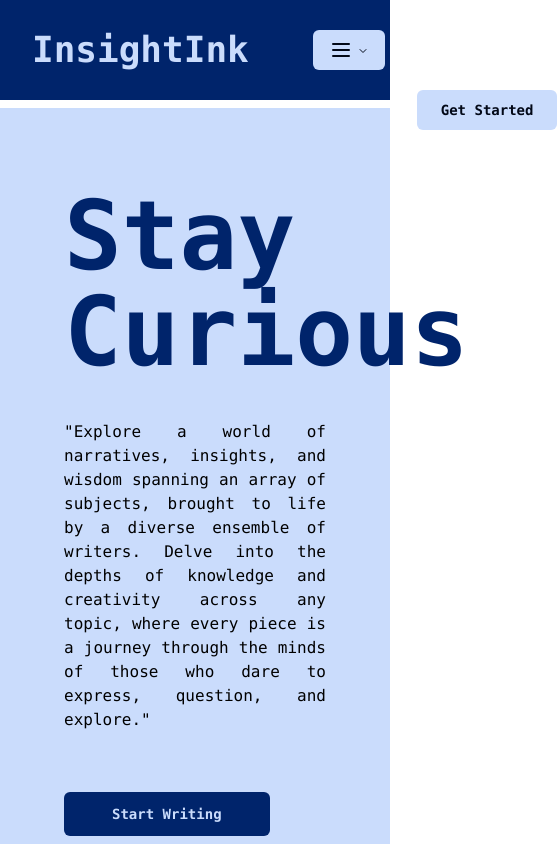
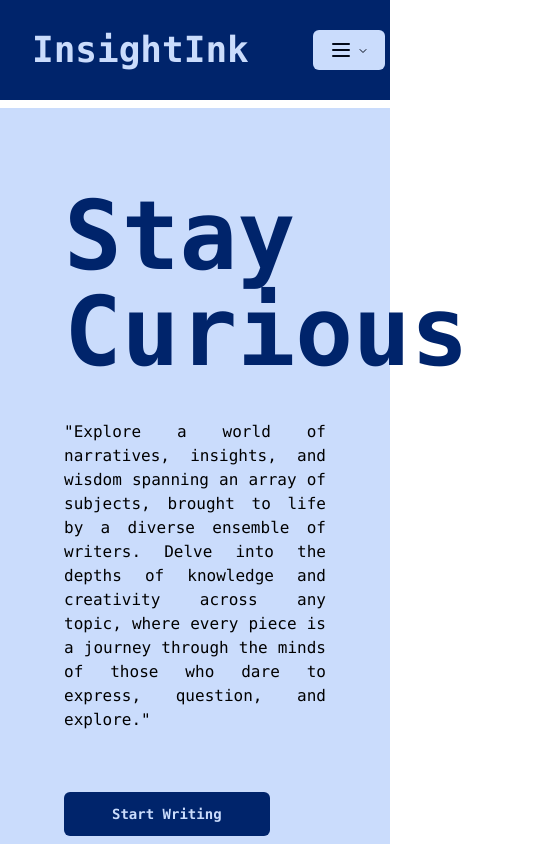
Before and after one commit to San-77x/Insight-Ink, a React (Vite) app: page / in a window 390 px wide. Shown: the top 844 px of the page, 557 px wide, since content can reach past the window. Built offline with nearby package versions, Linux system fonts and the light colour scheme; no server answers.

Commit message:
Update NavigationMenu styles for larger screens

```diff
--- a/src/components/Navbar.tsx
+++ b/src/components/Navbar.tsx
@@ -45,9 +45,9 @@ export function Navbar() {
             </NavigationMenu>
           </div>
           <div>
-            <NavigationMenu>
+            <NavigationMenu className="hidden sm:flex">
               <NavigationMenuList>
-                <NavigationMenuItem>
+                <NavigationMenuItem className="sm:space-x-2  md:space-x-3">
                   {/* <Link href="/docs" legacyBehavior passHref> */}
                   <NavigationMenuLink
                     className={` text-white font-mono font-semibold  ${navigationMenuTriggerStyle()}`}
```
